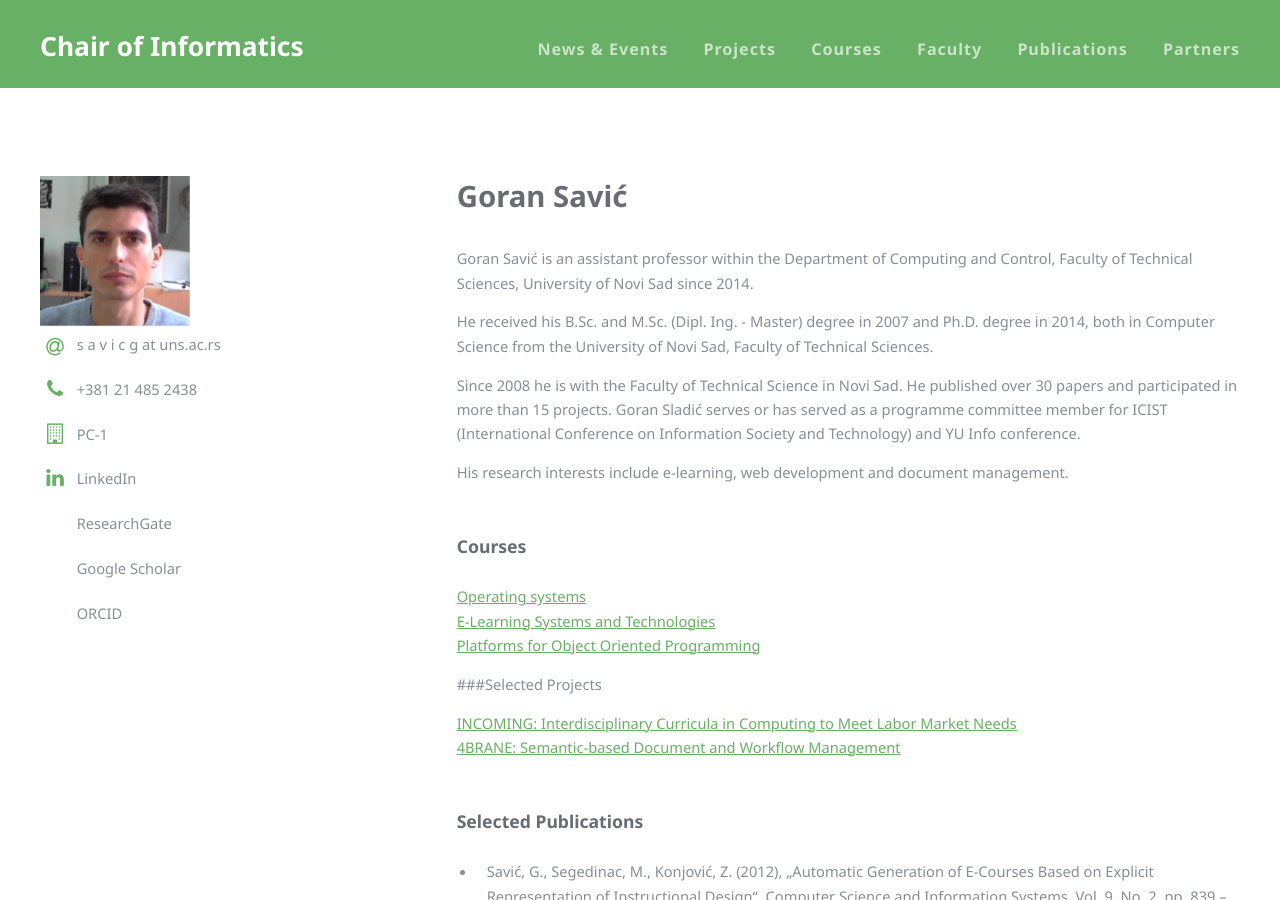
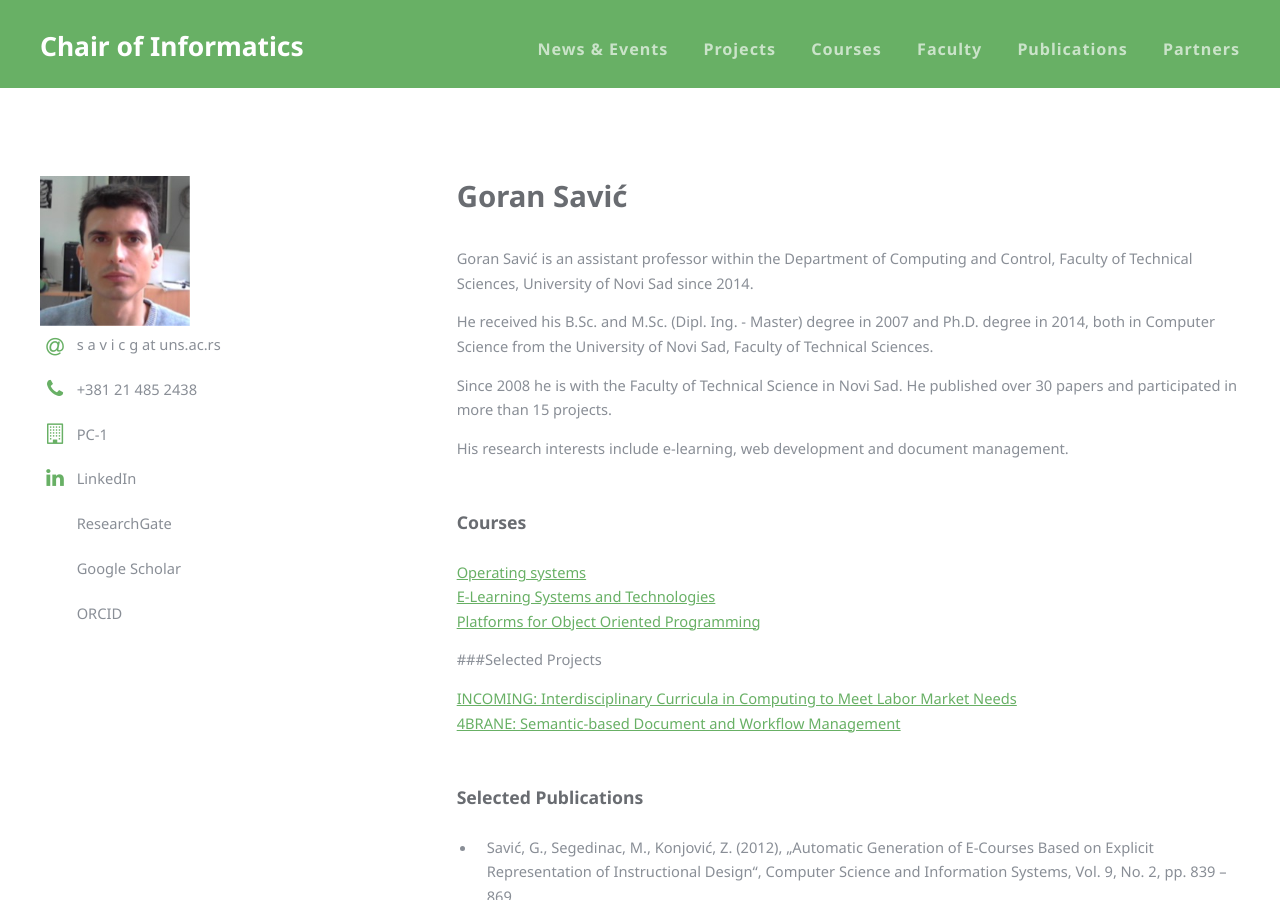
Before and after one commit to unsftn/informatika, a Jekyll site: the page built from _faculty/GoranSavic.md, in a window 1280 px wide and 900 px high. Built offline with Jekyll 4.4.1, drawn with Linux system fonts in a browser that asks for light colours.

Commit message:
Ispravljena biografija.

```diff
--- a/_faculty/GoranSavic.md
+++ b/_faculty/GoranSavic.md
@@ -15,7 +15,7 @@ Goran Savić is an assistant professor within the Department of Computing and Co
 
 He received his B.Sc. and M.Sc. (Dipl. Ing. - Master) degree in 2007 and Ph.D. degree in 2014, both in Computer Science from the University of Novi Sad, Faculty of Technical Sciences.
 
-Since 2008 he is with the Faculty of Technical Science in Novi Sad. He published over 30 papers and participated in more than 15 projects. Goran Sladić serves or has served as a programme committee member for ICIST (International Conference on Information Society and Technology) and YU Info conference.
+Since 2008 he is with the Faculty of Technical Science in Novi Sad. He published over 30 papers and participated in more than 15 projects.
 
 His research interests include e-learning, web development and document management.
 
```
